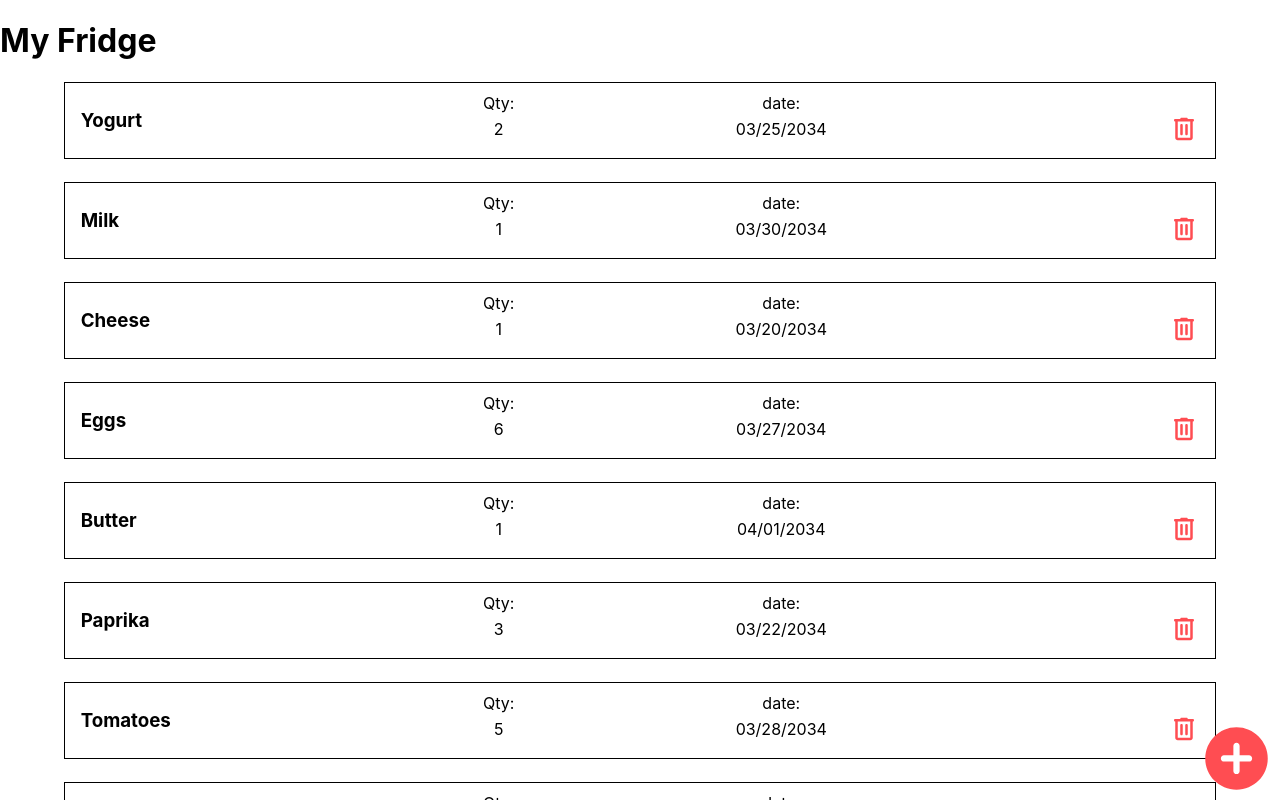
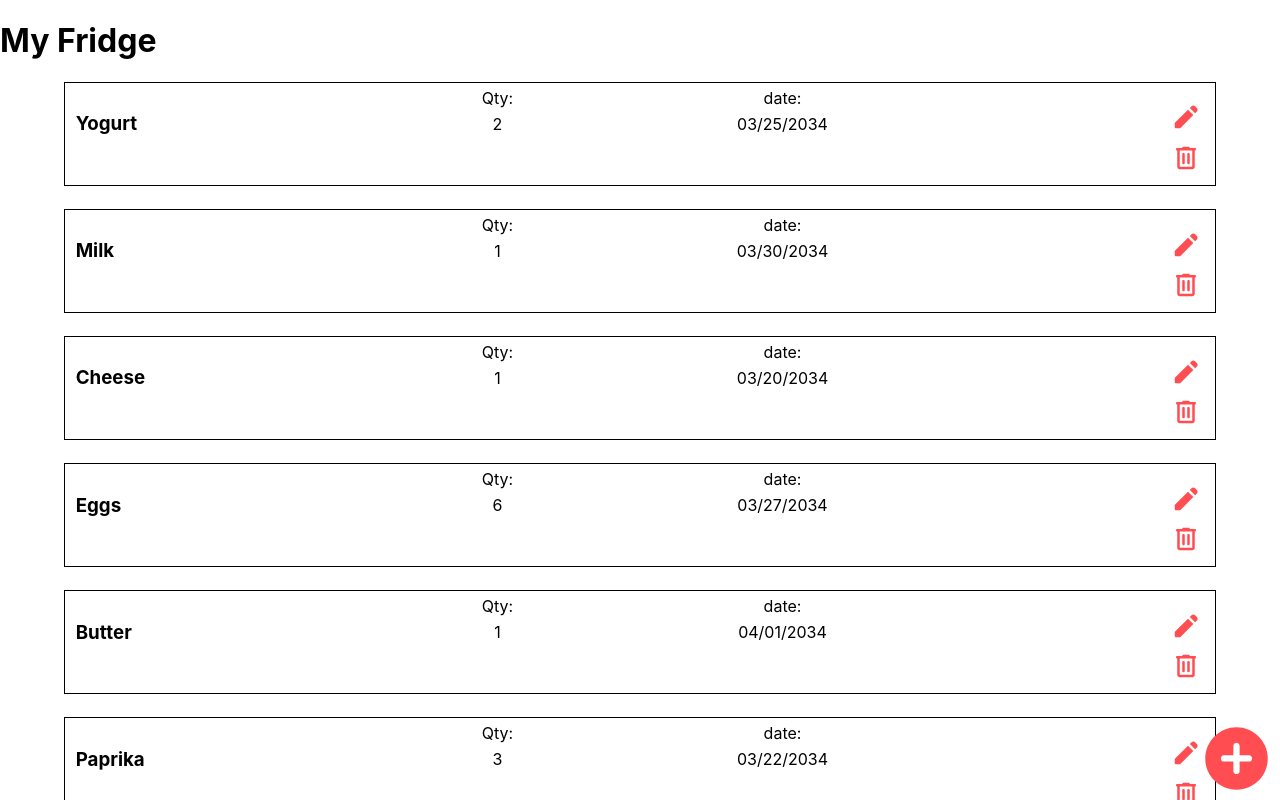
Before and after one commit to NeeleWaehnke/capstone-project, a Next.js app: page / in a window 1280 px wide. Shown: the top 800 px of the page. Built offline with nearby package versions, Linux system fonts and the light colour scheme.

Commit message:
Add Edit-Button to ItemCard

```diff
--- a/components/ItemCard.js
+++ b/components/ItemCard.js
@@ -1,5 +1,6 @@
 import styled from 'styled-components';
 import DeleteIcon from '../public/assets/delete-icon.svg';
+import EditIcon from '../public/assets/edit.svg';
 
 export default function ItemCard({ name, date, quantity, onRemoveItem, id }) {
   return (
@@ -9,6 +10,9 @@ export default function ItemCard({ name, date, quantity, onRemoveItem, id }) {
       <StyledQtyValue>{quantity}</StyledQtyValue>
       <StyledDate>date:</StyledDate>
       <StyledDateValue>{date}</StyledDateValue>
+      <StyledEditButton>
+        <StyledEdit />
+      </StyledEditButton>
       <StyledButton
         onClick={() => {
           onRemoveItem(id);
@@ -28,11 +32,11 @@ const StyledItem = styled.li`
   grid-template-columns: 1fr 1fr 1fr 1fr;
   grid-template-rows: 20px auto;
   grid-template-areas:
-    'name qty date .'
-    'name qtyvalue datevalue delete'
+    'name qty date edit'
+    'name qtyvalue datevalue edit'
     'name  . . delete  '
-    '. . . .';
-  padding: 10px;
+    '. . . delete';
+  padding: 5px;
 `;
 const StyledName = styled.h3`
   margin: 2%;
@@ -76,8 +80,17 @@ const StyledButton = styled.button`
   grid-area: delete;
   justify-self: end;
   align-self: end;
+  margin: 1%;
+`;
+
+const StyledEditButton = styled(StyledButton)`
+  grid-area: edit;
 `;
 
 const StyledDelete = styled(DeleteIcon)`
   fill: #ff4d52;
 `;
+
+const StyledEdit = styled(EditIcon)`
+  fill: #ff4d52;
+`;
```
Also changed, not shown: public/assets/edit.svg (added).
